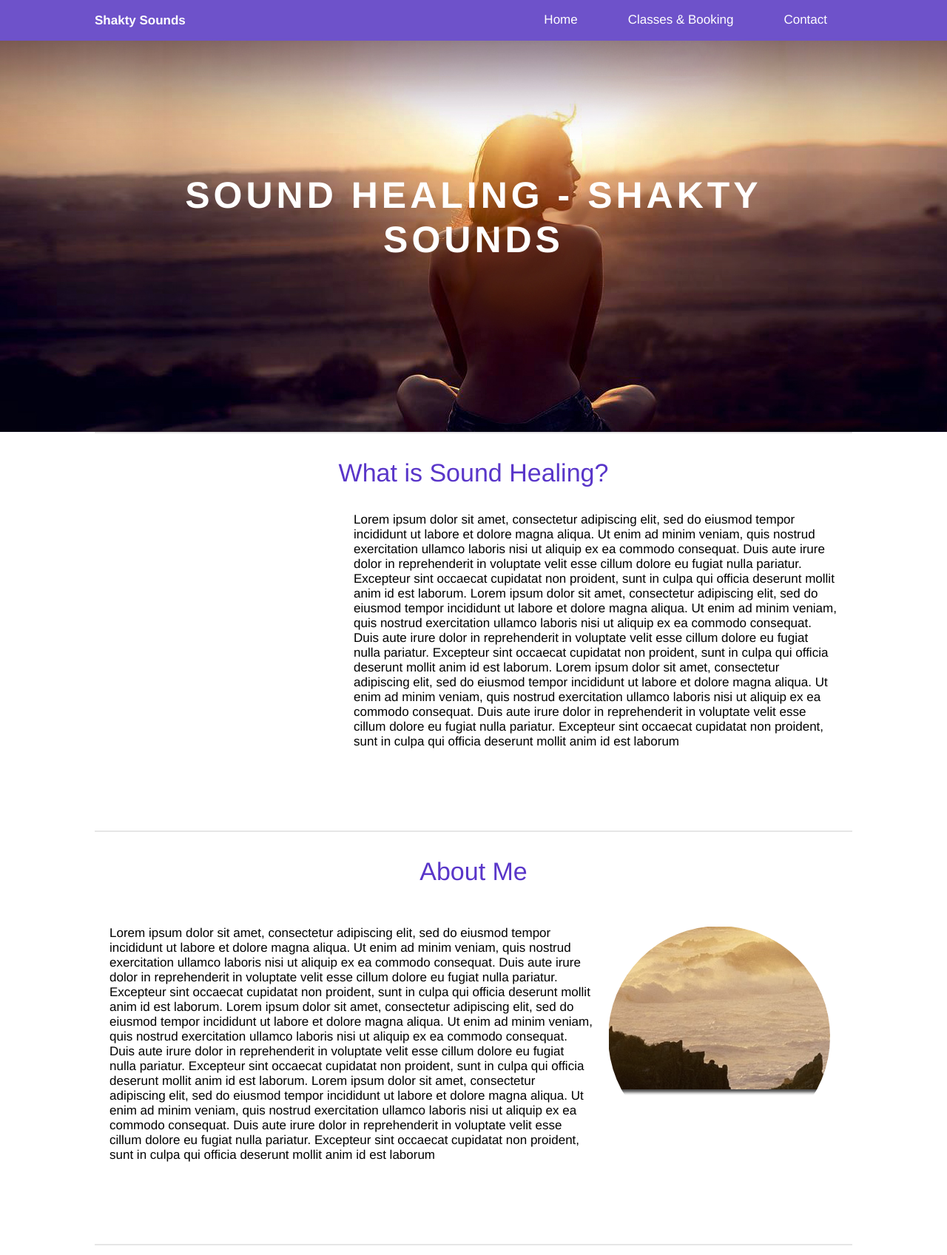
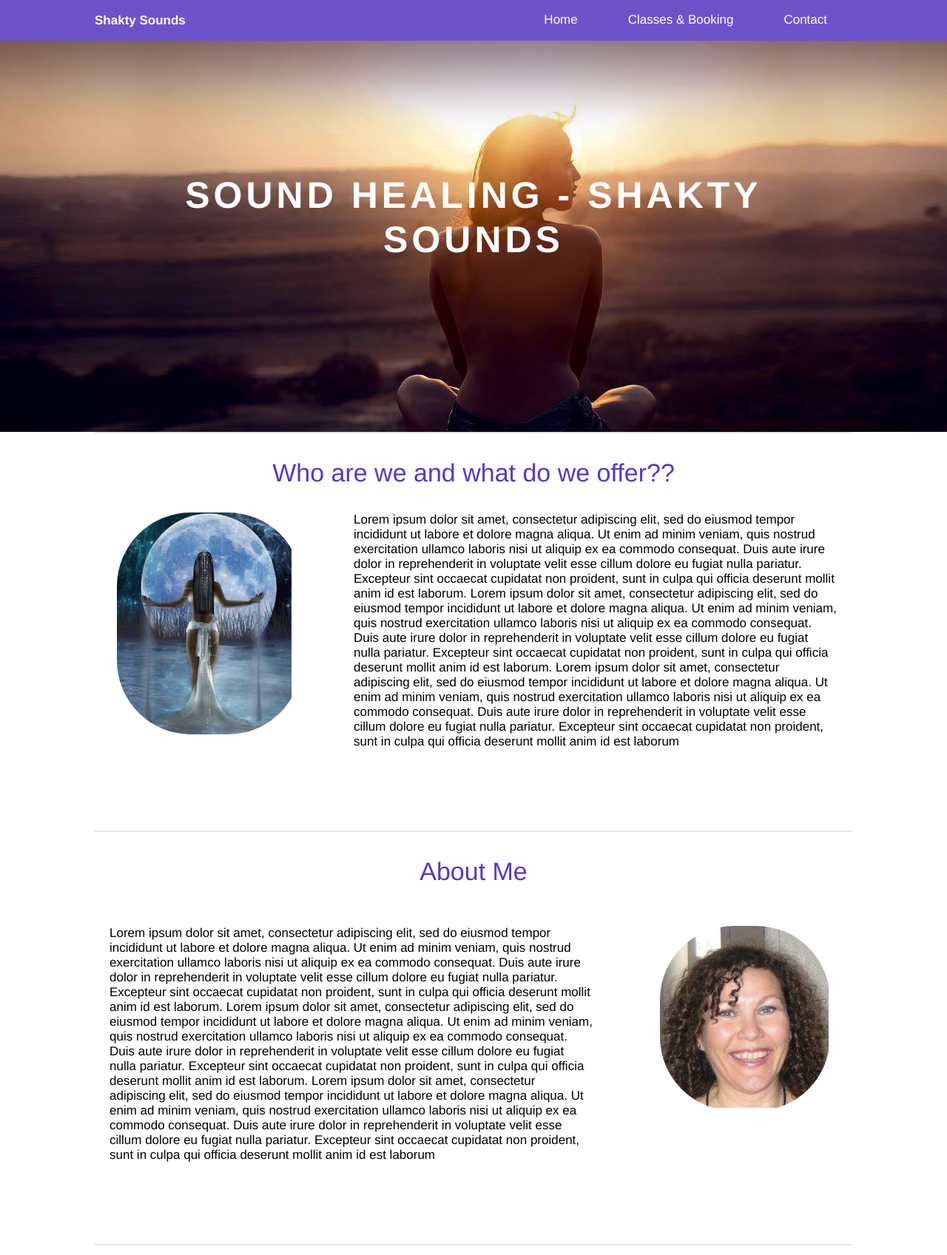
Before and after one commit to NickLiffen/sound-healing, a PHP site: page / in a window 1280 px wide. Shown: the top 1697 px of the page at 74% size. Run offline with PHP 8.4, Linux system fonts and the light colour scheme; some libraries are stand-ins or nearby versions.

Commit message:
Added Service

```diff
--- a/admin/addClass.php
+++ b/admin/addClass.php
@@ -67,8 +67,9 @@
     <!-- Choose a service for the class to fal under-->
     <p class = "adminForm">
     <select name="differentServices" id="differentServices">
-      <option value="ShaktySounds" id="shaktySounds">Shakty Sounds</option>
+      <option value="SoundHealing" id="soundHealing">Sound Healing</option>
       <option value="CrystalHealing" id ="crystalHealing">Crystal Healing</option>
+      <option value="SacredFeminine" id ="sacredFeminine">Sacred Feminine</option>
     </select>
     </p>
     <!-- Submit Button -->
--- a/css/style.css
+++ b/css/style.css
@@ -40,12 +40,12 @@ a:hover {
 
 
 .circular {
-  width: 300px;
+  width: 250px;
   height: 300px;
-  border-radius: 150px;
-  -webkit-border-radius: 150px;
-  -moz-border-radius: 150px;
-  background: url(../img/error.png) no-repeat;
+  border-radius: 100px;
+  -webkit-border-radius: 100px;
+  -moz-border-radius: 100px;
+  background: url(../img/sacred.png) no-repeat;
   margin-left: 30px;
   float: left;
   -webkit-filter: brightness(1.0) grayscale(0.2);
@@ -55,12 +55,12 @@ a:hover {
 
 
   .circularOne {
-  width: 300px;
-  height: 300px;
-  border-radius: 150px;
-  -webkit-border-radius: 150px;
-  -moz-border-radius: 150px;
-  background: url(../img/banner.png) no-repeat;
+  width: 230px;
+  height: 250px;
+  border-radius: 100px;
+  -webkit-border-radius: 100px;
+  -moz-border-radius: 100px;
+  background: url(../img/myimg.jpg) no-repeat;
   margin-right: 30px;
   float: right;
   -webkit-filter: brightness(1.0) grayscale(0.2);
--- a/index.php
+++ b/index.php
@@ -7,7 +7,7 @@
 	</div>
 
 <div id = "homeContainer">
-<h1 class='centerLine'> What is Sound Healing?</h1>
+<h1 class='centerLine'> Who are we and what do we offer??</h1>
 <div class="circular"></div>
 <p class='textNextToPicture'>Lorem ipsum dolor sit amet, consectetur adipiscing elit, sed do eiusmod tempor incididunt ut labore et dolore magna aliqua. Ut enim ad minim veniam, quis nostrud exercitation ullamco laboris nisi ut aliquip ex ea commodo consequat. Duis aute irure dolor in reprehenderit in voluptate velit esse cillum dolore eu fugiat nulla pariatur. Excepteur sint occaecat cupidatat non proident, sunt in culpa qui officia deserunt mollit anim id est laborum. Lorem ipsum dolor sit amet, consectetur adipiscing elit, sed do eiusmod tempor incididunt ut labore et dolore magna aliqua. Ut enim ad minim veniam, quis nostrud exercitation ullamco laboris nisi ut aliquip ex ea commodo consequat. Duis aute irure dolor in reprehenderit in voluptate velit esse cillum dolore eu fugiat nulla pariatur. Excepteur sint occaecat cupidatat non proident, sunt in culpa qui officia deserunt mollit anim id est laborum. Lorem ipsum dolor sit amet, consectetur adipiscing elit, sed do eiusmod tempor incididunt ut labore et dolore magna aliqua. Ut enim ad minim veniam, quis nostrud exercitation ullamco laboris nisi ut aliquip ex ea commodo consequat. Duis aute irure dolor in reprehenderit in voluptate velit esse cillum dolore eu fugiat nulla pariatur. Excepteur sint occaecat cupidatat non proident, sunt in culpa qui officia deserunt mollit anim id est laborum</p>
 
--- a/js/booking.js
+++ b/js/booking.js
@@ -12,7 +12,7 @@ function output(jsonObj, target){
     json_output = JSON.parse(jsonObj);
 
     if (isEmpty(json_output)) {
-        target.innerHTML = "<div class='noResults'><p>No classes are available at the moment - please check again soon<p></div>";
+        target.innerHTML = "<div class='noResults'><p>No Services are available at the moment - please check again soon<p></div>";
     }
     else {
     //Starts the loop -- THIS IS HOW I OUTPUT THE DATA ON THE PAGE
@@ -74,6 +74,7 @@ function outputInfo(jsonObj, id){
     }
 
     collectClasses(serviceName);
+          console.log(serviceName);
 }
 
 //This function goes and collects the classes avaible for the service
```
Also changed, not shown: admin/js/modifyDeleteClass.js (+2 -6 lines), img/myimg.jpg (added), img/sacred.png (added), img/soundImg.jpg (added).
